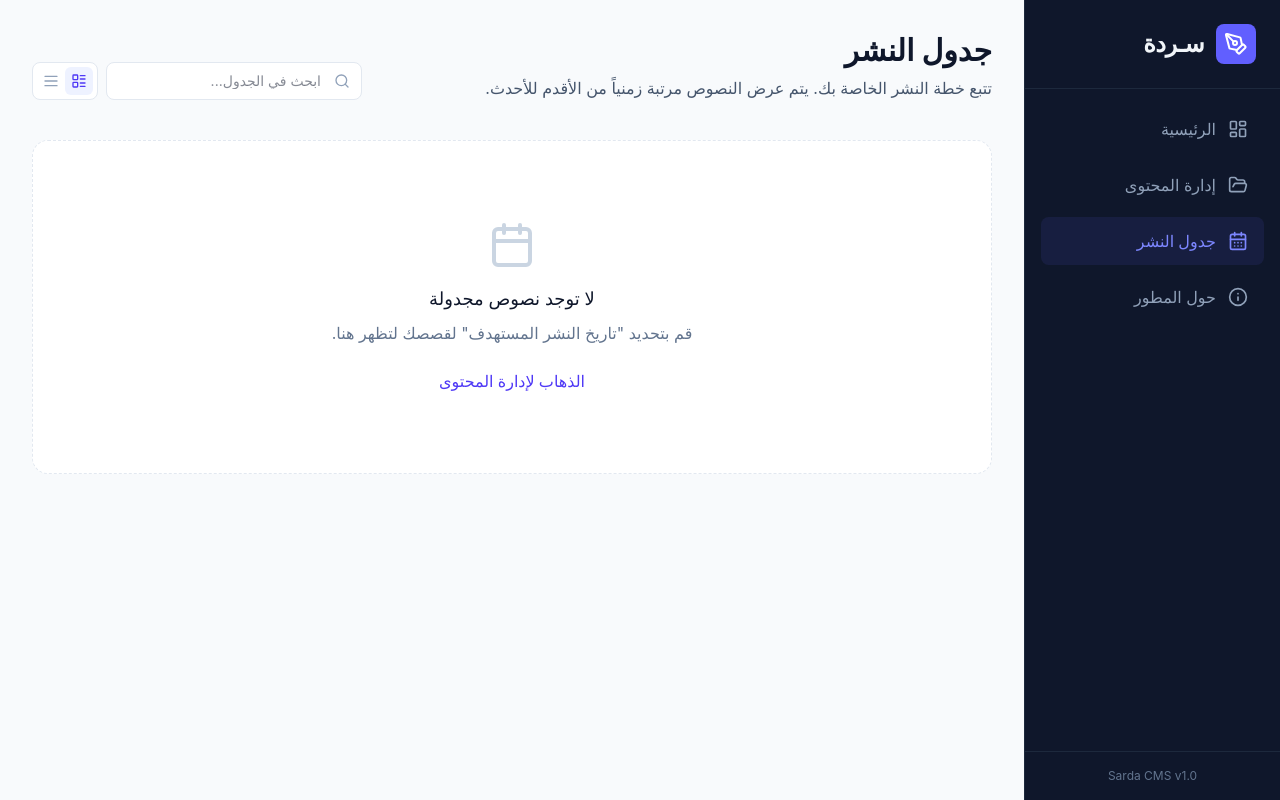
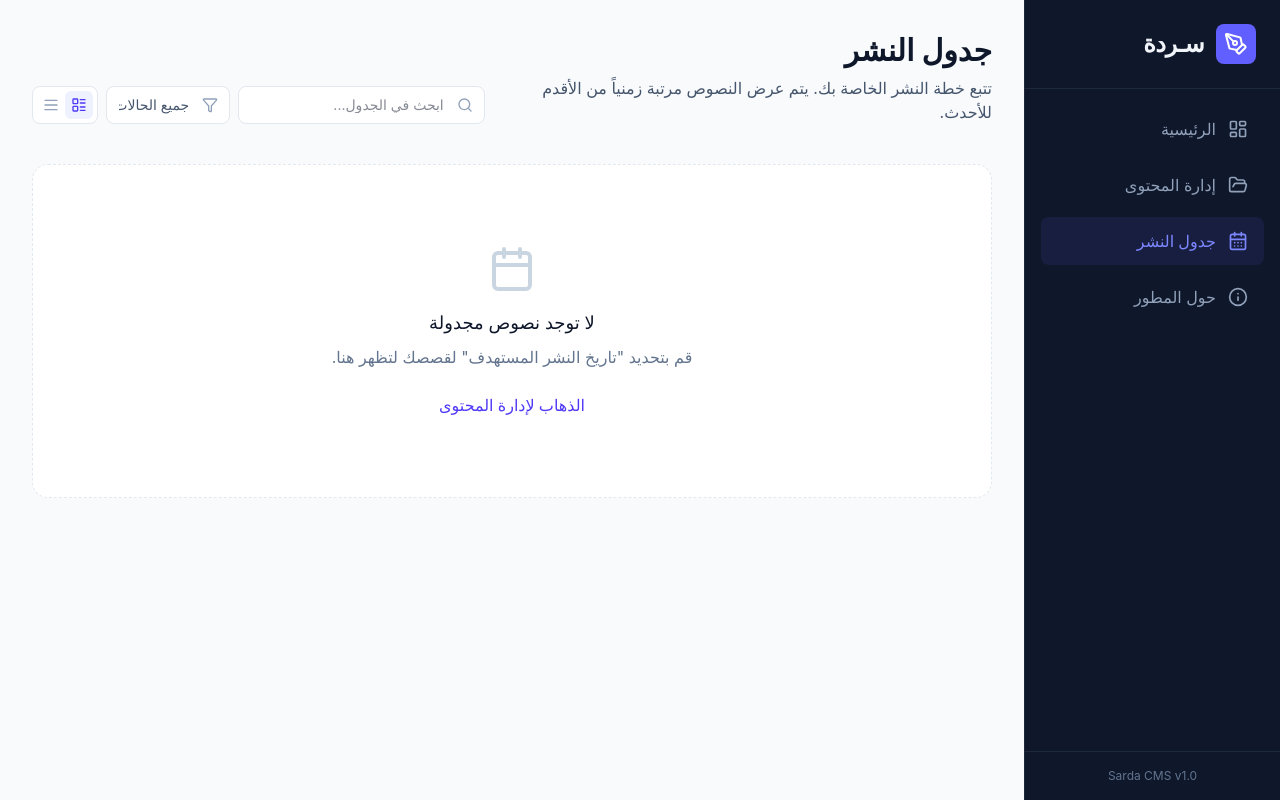
Before and after one commit to aymenbakkour/Sarda, a Next.js app: page /schedule in a window 1280 px wide. Built offline with nearby package versions, Linux system fonts and the light colour scheme.

Commit message:
feat: Add story status filtering
Introduces filtering by story status ('draft', 'ready', 'published') to both the content and schedule pages. This allows users to more easily find and manage stories based on their current lifecycle stage.

```diff
--- a/app/content/page.tsx
+++ b/app/content/page.tsx
@@ -2,7 +2,7 @@
 
 import { useState } from 'react';
 import { useStore } from '@/lib/store';
-import { FolderPlus, Folder as FolderIcon, MoreVertical, Trash2, Edit2, FileText, Plus, Calendar, Clock, Search, LayoutGrid, AlignJustify } from 'lucide-react';
+import { FolderPlus, Folder as FolderIcon, MoreVertical, Trash2, Edit2, FileText, Plus, Calendar, Clock, Search, LayoutGrid, AlignJustify, Filter } from 'lucide-react';
 import { motion, AnimatePresence } from 'motion/react';
 import Link from 'next/link';
 import { format } from 'date-fns';
@@ -16,6 +16,7 @@ export default function ContentManager() {
   const [editingFolderId, setEditingFolderId] = useState<string | null>(null);
   const [editFolderName, setEditFolderName] = useState('');
   const [searchQuery, setSearchQuery] = useState('');
+  const [statusFilter, setStatusFilter] = useState<string>('all');
   const [viewMode, setViewMode] = useState<'detailed' | 'compact'>('detailed');
 
   const handleAddFolder = (e: React.FormEvent) => {
@@ -38,7 +39,8 @@ export default function ContentManager() {
   const selectedFolder = folders.find(f => f.id === selectedFolderId);
   const folderStories = stories
     .filter(s => s.folderId === selectedFolderId)
-    .filter(s => s.title.toLowerCase().includes(searchQuery.toLowerCase()));
+    .filter(s => s.title.toLowerCase().includes(searchQuery.toLowerCase()))
+    .filter(s => statusFilter === 'all' || s.status === statusFilter);
 
   const getStatusColor = (status: string) => {
     switch (status) {
@@ -184,8 +186,8 @@ export default function ContentManager() {
                 <p className="text-slate-500">{folderStories.length} قصة</p>
               </div>
               <div className="flex flex-col sm:flex-row sm:items-center gap-4">
-                <div className="flex items-center gap-2 w-full sm:w-auto">
-                  <div className="relative w-full sm:w-64">
+                <div className="flex flex-wrap items-center gap-2 w-full sm:w-auto">
+                  <div className="relative w-full sm:w-48 md:w-64">
                     <Search className="absolute right-3 top-1/2 -translate-y-1/2 w-4 h-4 text-slate-400" />
                     <input
                       type="text"
@@ -195,6 +197,21 @@ export default function ContentManager() {
                       className="w-full pl-3 pr-10 py-2 bg-white border border-slate-200 rounded-lg focus:outline-none focus:ring-2 focus:ring-indigo-500 text-sm"
                     />
                   </div>
+
+                  <div className="relative flex-1 sm:flex-none">
+                    <select
+                      value={statusFilter}
+                      onChange={(e) => setStatusFilter(e.target.value)}
+                      className="w-full appearance-none bg-white border border-slate-200 rounded-lg pl-3 pr-10 py-2 text-sm focus:outline-none focus:ring-2 focus:ring-indigo-500 text-slate-600"
+                    >
+                      <option value="all">جميع الحالات</option>
+                      <option value="draft">مسودة</option>
+                      <option value="ready">جاهز للنشر</option>
+                      <option value="published">منشور</option>
+                    </select>
+                    <Filter className="absolute right-3 top-1/2 -translate-y-1/2 w-4 h-4 text-slate-400 pointer-events-none" />
+                  </div>
+
                   <div className="flex items-center bg-white border border-slate-200 rounded-lg p-1 shrink-0">
                     <button
                       onClick={() => setViewMode('detailed')}
--- a/app/schedule/page.tsx
+++ b/app/schedule/page.tsx
@@ -2,7 +2,7 @@
 
 import { useState } from 'react';
 import { useStore } from '@/lib/store';
-import { Calendar as CalendarIcon, Clock, FileText, CheckCircle, AlertCircle, Search, LayoutList, AlignJustify } from 'lucide-react';
+import { Calendar as CalendarIcon, Clock, FileText, CheckCircle, AlertCircle, Search, LayoutList, AlignJustify, Filter } from 'lucide-react';
 import { format, isBefore, isToday, parseISO } from 'date-fns';
 import { ar } from 'date-fns/locale';
 import Link from 'next/link';
@@ -11,11 +11,13 @@ import { motion } from 'motion/react';
 export default function SchedulePlanner() {
   const { stories, folders } = useStore();
   const [searchQuery, setSearchQuery] = useState('');
+  const [statusFilter, setStatusFilter] = useState<string>('all');
   const [viewMode, setViewMode] = useState<'detailed' | 'compact'>('detailed');
 
   // Filter stories that have a target date and sort them from oldest to newest
   const scheduledStories = stories
     .filter(s => s.targetDate && s.title.toLowerCase().includes(searchQuery.toLowerCase()))
+    .filter(s => statusFilter === 'all' || s.status === statusFilter)
     .sort((a, b) => new Date(a.targetDate).getTime() - new Date(b.targetDate).getTime());
 
   const getStatusBadge = (status: string) => {
@@ -46,7 +48,7 @@ export default function SchedulePlanner() {
         </div>
 
         <div className="flex flex-col sm:flex-row items-center gap-2 w-full md:w-auto">
-          <div className="relative w-full sm:w-64">
+          <div className="relative w-full sm:w-48 md:w-64">
             <Search className="absolute right-3 top-1/2 -translate-y-1/2 w-4 h-4 text-slate-400" />
             <input
               type="text"
@@ -55,6 +57,20 @@ export default function SchedulePlanner() {
               onChange={(e) => setSearchQuery(e.target.value)}
               className="w-full pl-3 pr-10 py-2 bg-white border border-slate-200 rounded-lg focus:outline-none focus:ring-2 focus:ring-indigo-500 text-sm"
             />
+          </div>
+
+          <div className="relative w-full sm:w-auto">
+            <select
+              value={statusFilter}
+              onChange={(e) => setStatusFilter(e.target.value)}
+              className="w-full appearance-none bg-white border border-slate-200 rounded-lg pl-3 pr-10 py-2 text-sm focus:outline-none focus:ring-2 focus:ring-indigo-500 text-slate-600"
+            >
+              <option value="all">جميع الحالات</option>
+              <option value="draft">مسودة</option>
+              <option value="ready">جاهز للنشر</option>
+              <option value="published">منشور</option>
+            </select>
+            <Filter className="absolute right-3 top-1/2 -translate-y-1/2 w-4 h-4 text-slate-400 pointer-events-none" />
           </div>
 
           <div className="flex items-center bg-white border border-slate-200 rounded-lg p-1 shrink-0 w-full sm:w-auto justify-center sm:justify-start">
```
